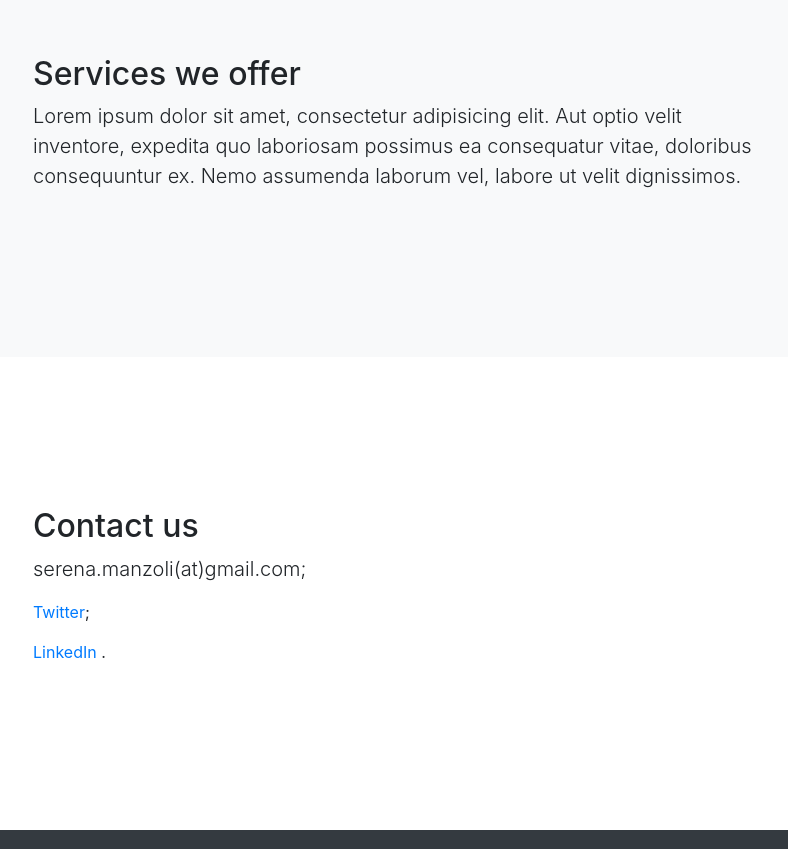
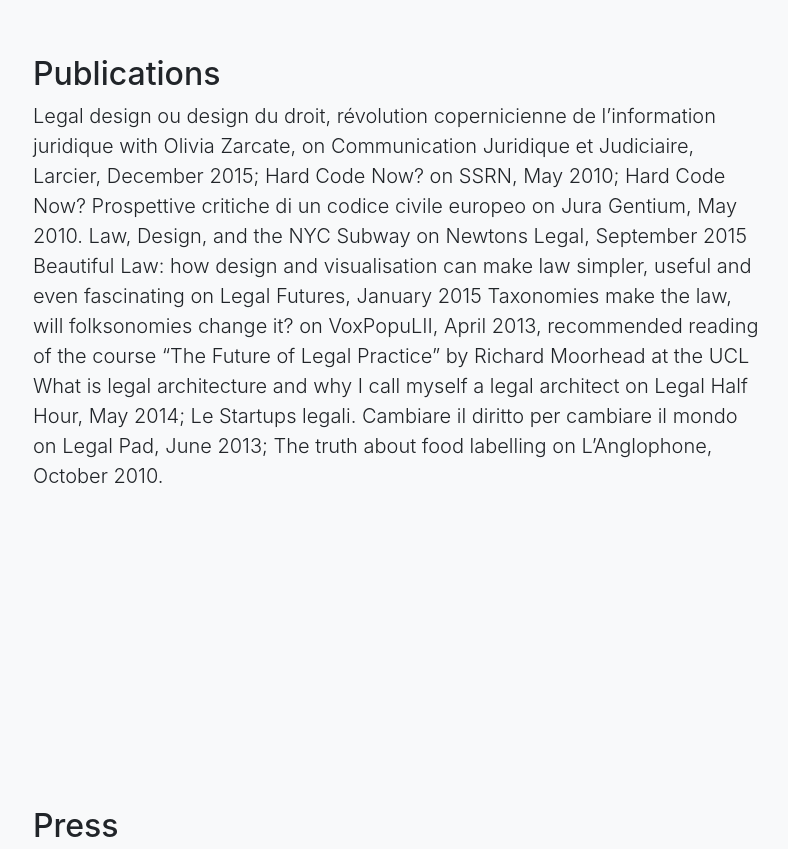
Before and after one commit to SquareLaw/squarelaw.github.io, a website with bundled scripts: page index.html in a window 1280 px wide. Shown: the part 1494-2343 px from the top of the page, without its empty margins (242-1030 px from the left). Built offline with nearby package versions, Linux system fonts and the light colour scheme.

Commit message:
Update index.html

```diff
--- a/index.html
+++ b/index.html
@@ -33,7 +33,10 @@
             <a class="nav-link js-scroll-trigger" href="#about">About</a>
           </li>
           <li class="nav-item">
-            <a class="nav-link js-scroll-trigger" href="#services">Projects</a>
+            <a class="nav-link js-scroll-trigger" href="#projects">Projects</a>
+          </li>
+          <li class="nav-item">
+            <a class="nav-link js-scroll-trigger" href="#publications">Publications</a>
           </li>
            <li class="nav-item">
             <a class="nav-link js-scroll-trigger" href="#press">Press</a>
@@ -49,7 +52,7 @@
   <header class="bg-primary text-white">
     <div class="container text-center">
       <h1>Taxonomies, legal tech and other stuff</h1>
-      <p class="lead">A landing page template freshly redesigned for Bootstrap 4</p>
+      <p class="lead">serena.manzoli(at)gmail.com</p>
     </div>
   </header>
 
@@ -70,7 +73,7 @@
     </div>
   </section>
 
-  <section id="services" class="bg-light">
+  <section id="projects" class="bg-light">
     <div class="container">
       <div class="row">
         <div class="col-lg-8 mx-auto">
@@ -80,13 +83,50 @@
       </div>
     </div>
   </section>
+   <section id="publications" class="bg-light">
+    <div class="container">
+      <div class="row">
+        <div class="col-lg-8 mx-auto">
+          <h2>Publications</h2>
+          <p class="lead">Legal design ou design du droit, révolution copernicienne de l’information juridique with Olivia Zarcate, on Communication Juridique et Judiciaire, Larcier, December 2015;
+
+Hard Code Now? on SSRN, May 2010;
+
+Hard Code Now? Prospettive critiche di un codice civile europeo on Jura Gentium, May 2010.
+
+ Law, Design, and the NYC Subway on Newtons Legal, September 2015
+
+Beautiful Law: how design and visualisation can make law simpler, useful and even fascinating on Legal Futures, January 2015
+
+Taxonomies make the law, will folksonomies change it? on VoxPopuLII, April 2013, recommended reading of the course “The Future of Legal Practice”  by Richard Moorhead at the UCL
+
+What is legal architecture and why I call myself a legal architect on Legal Half Hour, May 2014;
+
+Le Startups legali. Cambiare il diritto per cambiare il mondo on Legal Pad, June 2013;
+
+The truth about food labelling on L’Anglophone, October 2010.</p>
+        </div>
+      </div>
+    </div>
+  </section>
 
    <section id="press" class="bg-light">
     <div class="container">
       <div class="row">
         <div class="col-lg-8 mx-auto">
-          <h2>Services we offer</h2>
-          <p class="lead">Lorem ipsum dolor sit amet, consectetur adipisicing elit. Aut optio velit inventore, expedita quo laboriosam possimus ea consequatur vitae, doloribus consequuntur ex. Nemo assumenda laborum vel, labore ut velit dignissimos.</p>
+          <h2>Press</h2>
+          <p class="lead">
+Women are squarely in the Picture where Law and Technology combine, ABA Journal
+
+Women in Legal Tech Defining the Future of the Profession, Lawyernomics
+
+Serena Manzoli & the Connections between Music and Law, Lawyer Fair Podcast
+
+Legal Tech Startups in 2014, The Lawyerist
+
+An Incomplete Inventory of New Law, Law 21
+
+Four Tech Developments, Slaw.ca</p>
         </div>
       </div>
     </div>
```
